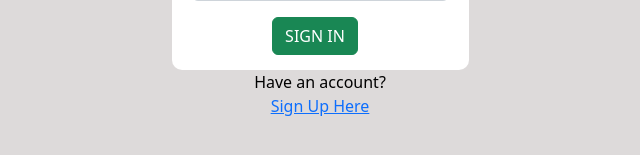
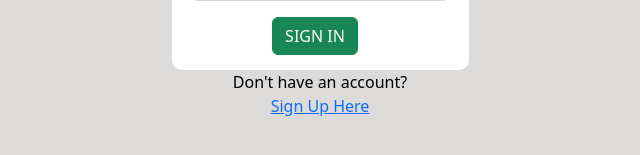
Before and after one commit to mariaefOT/digital-bank-upcamp, a React (Create React App) app: page / in a window 1280 px wide. Shown: the part 371-526 px from the top of the page, without its empty margins (320-960 px from the left). Built offline with nearby package versions, Linux system fonts and the light colour scheme.

Commit message:
Small fixes

```diff
--- a/src/components/SignUpForm.js
+++ b/src/components/SignUpForm.js
@@ -7,7 +7,7 @@ import { useNavigate } from 'react-router-dom';
 import { createNewUser, addApiRole } from "../api/index";
 import { userRegistrationData } from "../data/userRegistrationData";
 import { validateUserRegistration } from "../validations/validateUserRegistration";
-import { credentialsAdmin } from "../data/credentials";
+import { adminCredentials } from "../data/credentials";
 import { login } from "../api/login";
 import "../CSS/UserRegistration.css";
 
@@ -19,7 +19,7 @@ const SignUpForm = () => {
     const [values, setValues] = useState(userRegistrationData);
 
     useEffect(() => {
-        login(credentialsAdmin);
+        login(adminCredentials);
     },[]);
 
     const handleChange = (ev) => {
--- a/src/data/credentials.js
+++ b/src/data/credentials.js
@@ -1,4 +1,4 @@
-export const credentialsAdmin = {
+export const adminCredentials = {
     username:'admin@demo.io',
     password:'Demo123!'
 };
--- a/src/pages/LoginView.js
+++ b/src/pages/LoginView.js
@@ -14,7 +14,7 @@ const LoginView = () => {
                 </h1>
                 <Login/>
                 <div>
-                    Have an account?
+                    Don't have an account?
                     <Link to="/user/register">
                         <p>Sign Up Here</p>
                     </Link>
```
Also changed, not shown: 1 other file (tests, documents, lock files or other folders).
